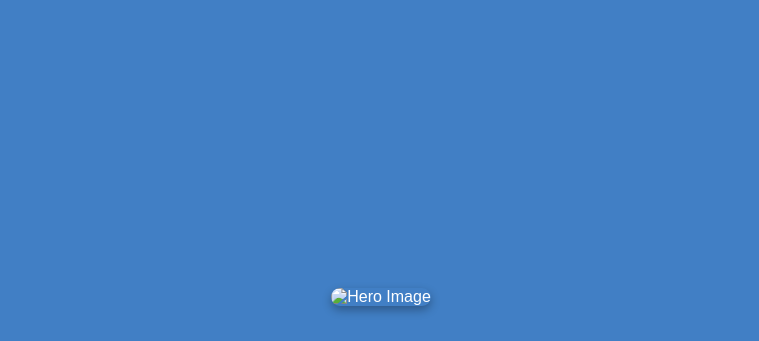
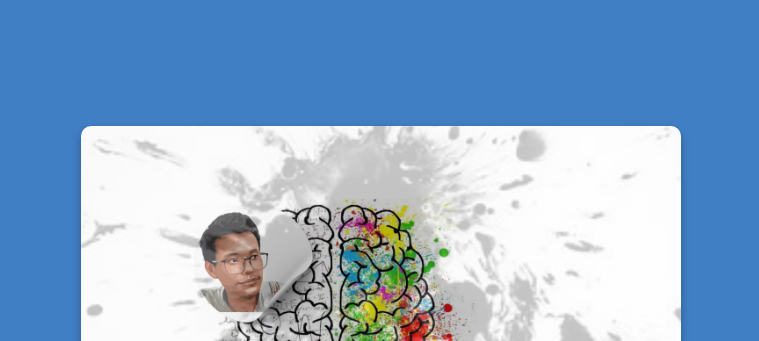
Before and after one commit to Ruga25/MyWebProject, a plain HTML site: page index.html in a window 1280 px wide. Shown: the top 341 px of the page, without its empty margins (259-1018 px from the left). Drawn offline with Linux system fonts and the light colour scheme.

Commit message:
Update index.html

```diff
--- a/index.html
+++ b/index.html
@@ -11,7 +11,7 @@
 <body>
     <section class="hero">
         <div>
-            <img src="/all/pictures/B_gr1.png" alt="Hero Image">
+            <img src="/pictures/B_gr1.png" alt="Hero Image">
             <h1>Welcome</h1>
             <h2>Relax</h2>
             <div>
```
